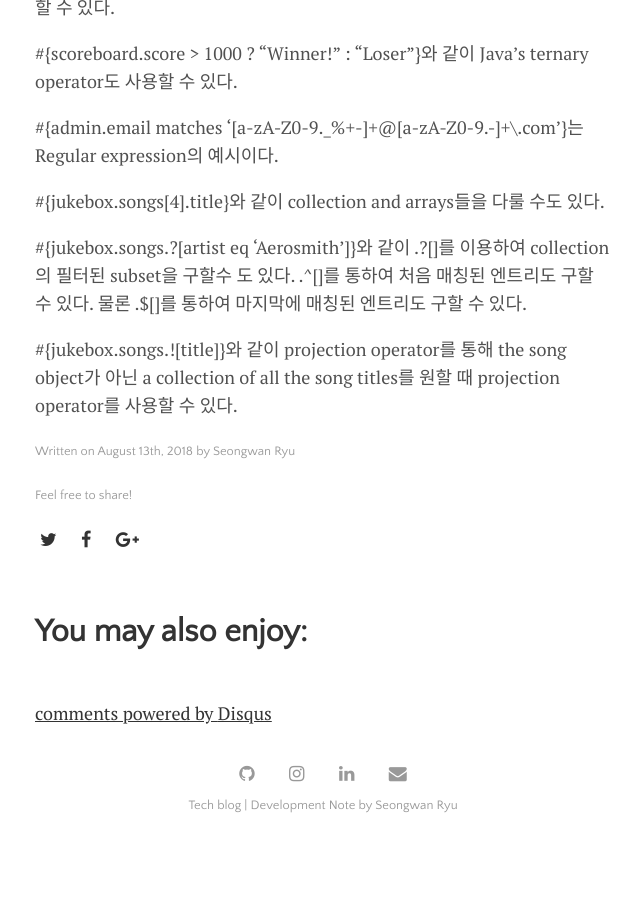
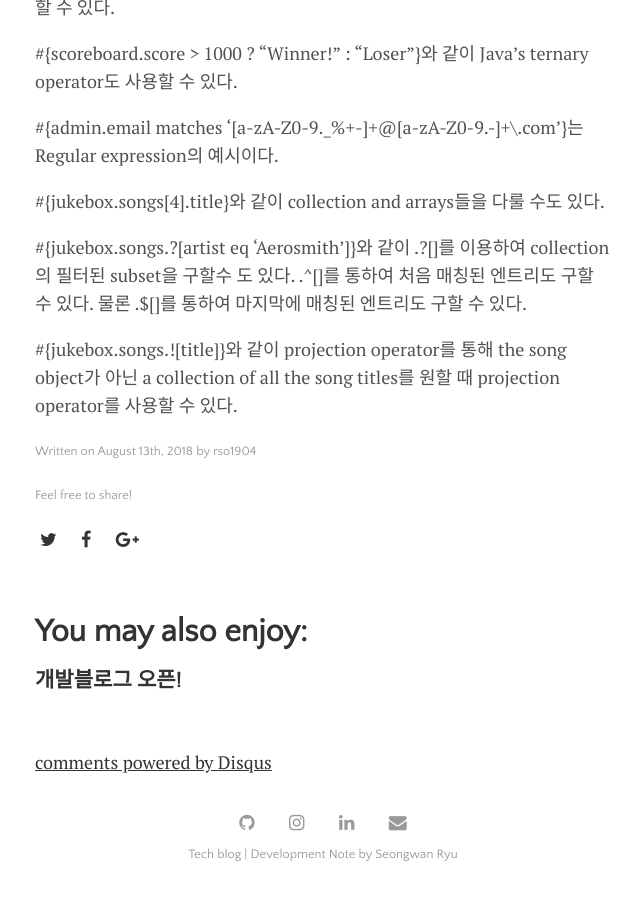
Before and after one commit to rso1904/rso1904.github.com, a Jekyll site: the page built from _posts/2018-08-13-SpringInAction-part3.md, in a window 1280 px wide and 900 px high, scrolled down 9433 px. Shown: the whole window, without its empty margins (317-957 px from the left). Built offline with Jekyll 4.4.1, drawn with Linux system fonts in a browser that asks for light colours; nearby versions of some CDN libraries; our own code applies the rules of GitHub Pages for plain Markdown files; comment, search, counter and statistics services are not loaded; before the commit the page ends 10284 px from its top, so only the background shows below that; part of the change alters nothing that is shown; some of the changed text lies outside the part shown.

Commit message:
Update 2018-08-13-SpringInAction-part3.md

```diff
--- a/_posts/2018-08-13-SpringInAction-part3.md
+++ b/_posts/2018-08-13-SpringInAction-part3.md
@@ -1,3 +1,17 @@
+---
+layout: post
+title: "Spring - Advanced wiring"
+author: "rso1904"
+categories: spring
+tags: [documentation,sample]
+image:
+  feature:
+  teaser:
+  credit: Death to Stock Photo
+  creditlink: ""
+---
+
+
 Spring in Action Chapter 3 - Advanced wiring
 ========================
 
```
